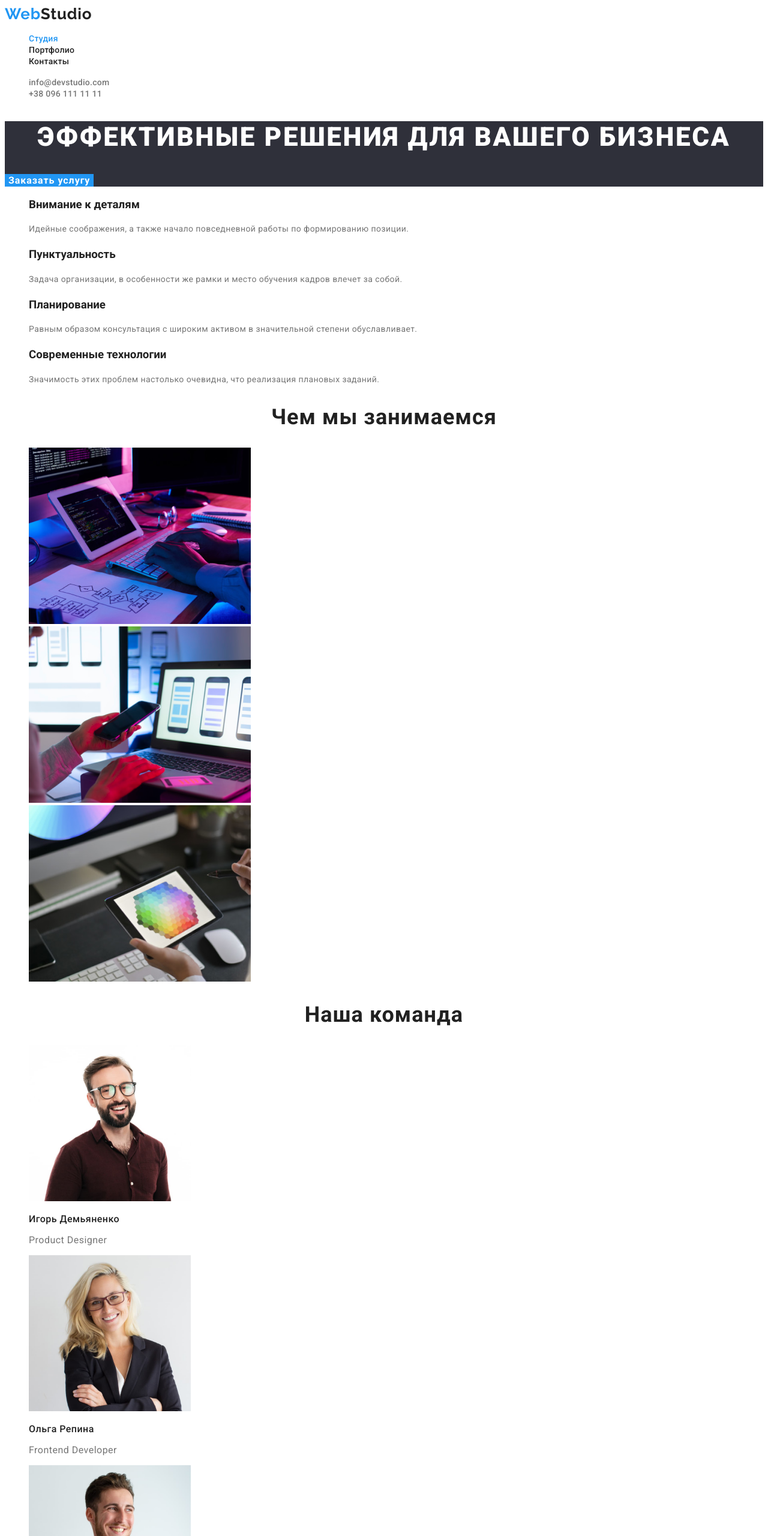
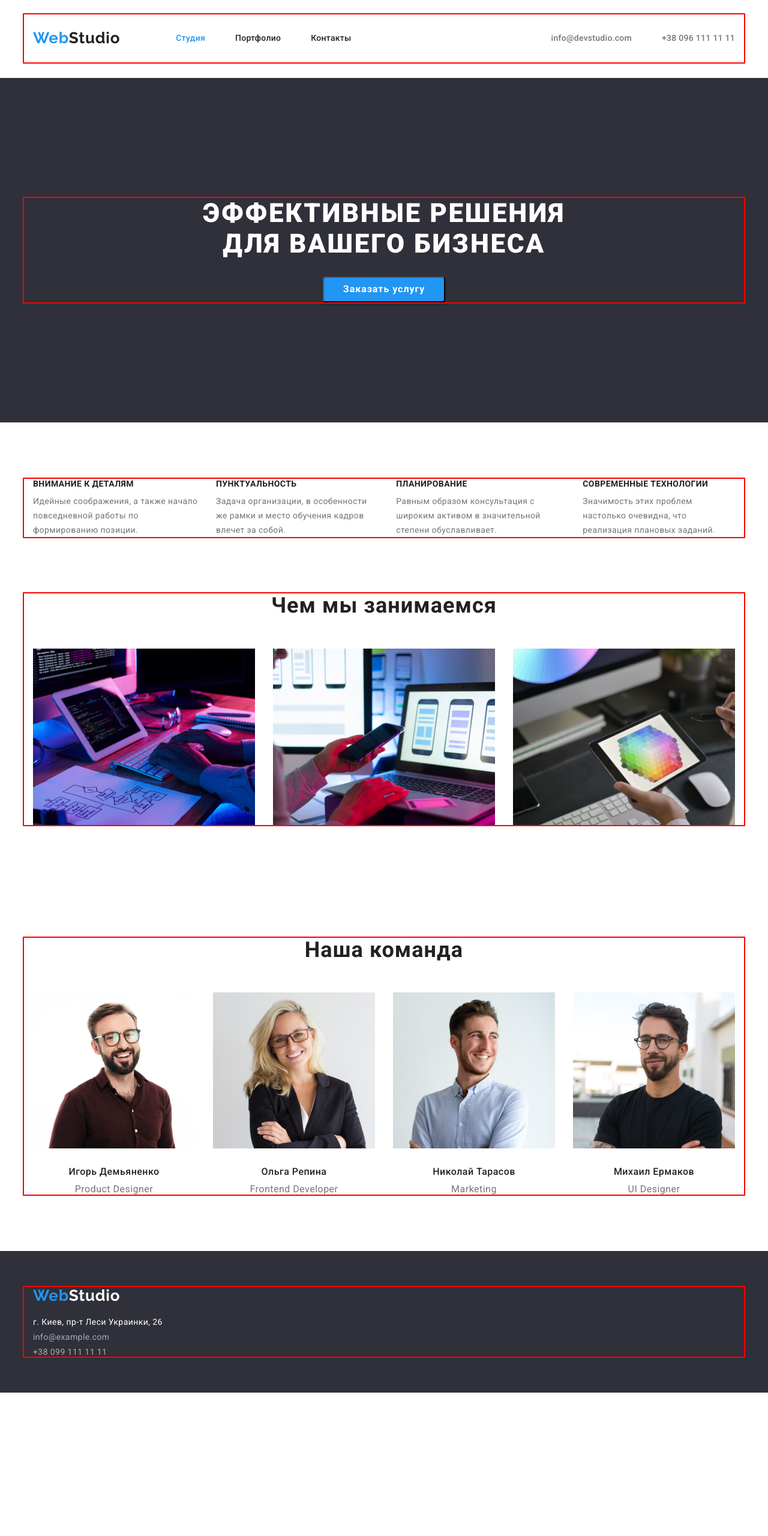
Before and after one commit to lilempuh/goit-markup-hw-02, a plain HTML site: page index.html in a window 1280 px wide. Shown: the top 2560 px of the page at 60% size. After the commit the page ends 2321 px from the top, so only its background shows below. Drawn offline with nearby package versions, Linux system fonts and the light colour scheme.

Commit message:
ДЗ 3
С вопросом, кнопки в портфолио не центрируются, не могу найти причину почему

```diff
--- a/css/styles.css
+++ b/css/styles.css
@@ -5,12 +5,29 @@
   --text-color: #757575;
   --footer-link-color:rgba(255, 255, 255, 0.6);
   --porfolio-btn-color:#f5f4fa;
+  --portfolio-second-list-gap:30px;
 }
 
 body {
   font-family: "Roboto", sans-serif;
   color: #212121;
-  background-color: ;
+  box-sizing: border-box;
+  margin: 0;
+}
+p, h1, h2 ,h3, h4, h5, h6 {
+  margin: 0;
+}
+ul, ol {
+  margin: 0;
+  padding: 0;
+}
+button{
+  cursor: pointer;
+  border-radius: 4px;
+}
+img, a {
+  display: block;
+  max-width: 100%;
 }
 .list {
   list-style: none;
@@ -18,8 +35,47 @@ body {
 .link {
   text-decoration: none;
 }
+.container{
+  width: 1200px;
+  height: 100%;
+  padding-left: 15px;
+  padding-right: 15px;
+  margin: 0 auto;
+  outline: 2px solid red;
+}
+/*----------------------------- HEADER ---------------------------------*/
+.header{
+  padding-top: 24px;
+  padding-bottom: 25px;
+  border-bottom: 1px solid #ECECEC;
+   }
+.header-container
+{
+  display: flex;
+  align-items: center;
+    }
 
-/*----------------------------- HEADER ---------------------------------*/
+.header-list{
+  display: flex;
+  }
+
+.header-list .header-item + .header-item {
+  margin-left: 50px;
+}
+
+.header-list-contact {
+  display: flex;
+  margin-left: auto;
+}
+
+.header-list-contact .header-item-contact + .header-item-contact {
+  margin-left: 50px;
+}
+
+/* .header-list-contact:not(:last-child) {
+  margin-right: 50px;
+  margin-left: auto;
+} */
 .header-logo {
   font-family: "Raleway", sans-serif;
   font-weight: 700;
@@ -27,7 +83,8 @@ body {
   line-height: 1, 19;
   letter-spacing: 0.03em;
   color: var(--acent-color);
-}
+  margin-right: 93px;
+   }
 .header-logo-second {
   color: #212121;
 }
@@ -37,6 +94,8 @@ body {
   line-height: 1.14;
   letter-spacing: 0.02em;
   color: inherit;
+  padding-top: 32px;
+  padding-bottom: 32px;
 }
 .link-current{
  color: var(--acent-color);
@@ -47,7 +106,10 @@ body {
   line-height: 1.14;
   letter-spacing: 0.02em;
   color: var(--text-color);
+  padding-top: 32px;
+  padding-bottom: 32px;
 }
+
 .header-link:hover,
 .header-link-contact:hover,
 .header-link:focus,
@@ -57,17 +119,24 @@ body {
 /*------------------------------------------ MAIN -------------------------------------------*/
 .hero {
   background-color: var(--backgroud-color);
+  padding-top: 200px;
+  padding-bottom: 200px;
+  text-align: center;
 }
 .hero-title {
   font-weight: 900;
   font-size: 44px;
   line-height: 1, 37;
   letter-spacing: 0.06em;
-  text-align: center;
   text-transform: uppercase;
   color: var(--acent-second-color);
+  width: 696px;
+  margin: 0 auto;
+  margin-bottom: 30px;
 }
+
 .hero-btn {
+  display: flex;
   font-family: inherit;
   font-weight: 700;
   font-size: 16px;
@@ -75,9 +144,24 @@ body {
   letter-spacing: 0.06em;
   color: var(--acent-second-color);
   background-color: var(--acent-color);
-  border: none;
+  background: #2196F3;
+  box-shadow: 0px 4px 4px rgba(0, 0, 0, 0.15);
+  min-width: 136px;
+  min-height: 30px;
+  padding: 10px 32px;
+  margin: 0 auto;
+  }
+.quality{
+  padding-top: 94px;
+  padding-bottom: 94px;
 }
-
+.quality-list{
+display: flex;
+margin-right: -30px;
+}
+.quality-element{
+width: calc(100 / 4- 30px);
+margin-right: 30px;
 }
 .quality-title {
   font-weight: 700;
@@ -85,12 +169,24 @@ body {
   line-height: 1, 14;
   letter-spacing: 0.03em;
   text-transform: uppercase;
+  margin-bottom: 10px;
 }
 .quality-after-title {
   font-size: 14px;
   line-height: 1.71;
   letter-spacing: 0.03em;
   color: var(--text-color);
+}
+.about{
+padding-bottom: 94px;
+}
+.about-list{
+  display: flex;
+  margin-right: -30px;
+}
+.about-item{
+width: calc(100 / 3- 30px);
+margin-right: 30px;
 }
 .about-title,
 .team-title
@@ -100,23 +196,42 @@ body {
   line-height: 1, 17;
   letter-spacing: 0.03em;
   text-align: center;
+  margin-bottom: 50px;
 }
+.team{
+  padding-top: 94px;
+  padding-bottom: 94px;
 
+}
+.team-list{
+  display: flex;
+  margin-right: -30px;
+  justify-content: center;
+}
+.team-item{
+  width: calc(100 / 4 - 30px);
+  margin-right: 30px;
+  text-align: center;
+}
 .team-name {
   font-weight: 500;
   font-size: 16px;
   line-height: 1, 19;
   letter-spacing: 0.03em;
+  margin-top: 30px;
 }
 .team-after-name {
   font-size: 16px;
   line-height: 1, 19;
   letter-spacing: 0.03em;
   color: var(--text-color);
+  margin-top: 10px;
 }
 /* ------------------------------------------FOOTER ----------------------------------------*/
 .footer {
   background-color: var(--backgroud-color);
+  padding-top: 60px;
+  padding-bottom: 60px;
 }
 .footer-logo {
   font-family: "Raleway", sans-serif;
@@ -125,9 +240,17 @@ body {
   line-height: 1, 19;
   letter-spacing: 0.03em;
   color: var(--acent-color);
-}
+
+   }
 .footer-logo-second {
   color: var(--acent-second-color);
+  margin-bottom: 20px;
+}
+.footer-list{
+  margin-top: 20px;
+}
+.footer-item:not(:last-child){
+  margin-bottom: 9px;
 }
 .footer-link-maps {
   font-size: 14px;
@@ -147,6 +270,36 @@ body {
 }
 
 /* _____________________________________PORTFOLIO ___________________________*/
+
+.portfolio {
+  padding-top: 100px;
+  padding-bottom: 114px;
+  }
+.portfolio-list {
+  display: flex;
+  margin-right: -8px;
+  margin-bottom: 50px;
+  justify-content: center;
+}
+
+.portfolio-item {
+  flex-basis: calc(100% / 5 - 8px);
+  margin-right: 8px;
+}
+.portfolio-second-list {
+  display: flex;
+  flex-wrap: wrap;
+  margin-left: calc(-1 * var(--portfolio-second-list-gap));
+  margin-top: calc(-1 * var(--portfolio-second-list-gap));
+
+}
+.portfolio-second-item {
+ flex-basis: calc(100% / 3 - var(--portfolio-second-list-gap));
+ margin-left: var(--portfolio-second-list-gap);
+ margin-top: var(--portfolio-second-list-gap);
+ justify-content: center;
+}
+
 .portfolio-btn {
   font-family: inherit;
   font-weight: 500;
@@ -155,23 +308,30 @@ body {
   letter-spacing: 0.03em;
   background: var(--porfolio-btn-color);
   border: none;
+  padding: 6px 22px;
 }
 .portfolio-btn:hover,
 .portfolio-btn:focus {
   color: var(--acent-second-color);
   background-color: var(--acent-color);
 }
-
+.portfolio-second-link {
+  border: 1px solid #EEEEEE;;
+}
+.portfolio-second-card {
+  padding: 20px 24px;
+  }
 .portfolio-second-title {
   font-weight: 700;
   font-size: 18px;
   line-height: 2, 00;
   letter-spacing: 0.06em;
-}
+  }
 .portfolio-after-title {
   font-family: inherit
   font-size: 16px;
   line-height: 1, 87;
   letter-spacing: 0.03em;
   color: var(--text-color);
+  margin-top: 4px;
 }
--- a/index.html
+++ b/index.html
@@ -9,11 +9,15 @@
     <link rel="preconnect" href="https://fonts.gstatic.com" crossorigin>
     <link href="https://fonts.googleapis.com/css2?family=Raleway:wght@700&family=Roboto:wght@400;500;700;900&display=swap"
         rel="stylesheet">
+        <link rel="stylesheet" href="https://cdnjs.cloudflare.com/ajax/libs/modern-normalize/1.1.0/modern-normalize.min.css"
+            integrity="sha512-wpPYUAdjBVSE4KJnH1VR1HeZfpl1ub8YT/NKx4PuQ5NmX2tKuGu6U/JRp5y+Y8XG2tV+wKQpNHVUX03MfMFn9Q=="
+            crossorigin="anonymous" referrerpolicy="no-referrer" />
 
     <link rel="stylesheet" href="./css/styles.css">
 </head>
 <body>
     <header class="header">
+     <div class="container header-container">
         <a class="header-logo link" href="" lang="en">Web<span class="header-logo-second">Studio</span></a>
         <nav class="header-nav">
             <ul class="header-list list ">
@@ -23,18 +27,21 @@
             </ul>
         </nav>
         <ul class="header-list-contact list">
-            <li class="header-item-contact"><a class="header-link-contact link"
-                    href="mailto:info@devstudio.com">info@devstudio.com</a></li>
+            <li class="header-item-contact"><a class="header-link-contact link" href="mailto:info@devstudio.com">info@devstudio.com</a></li>
             <li class="header-item-contact"><a class="header-link-contact link" href="tel:+380961111111">+38 096
                     111 11 11</a></li>
         </ul>
+        </div>
     </header>
      <main>
          <section class="hero">
+            <div class="container">
             <h1 class="hero-title">Эффективные решения для вашего бизнеса</h1>
             <button type="button" class="hero-btn">Заказать услугу</button>
+            </div>
         </section>
         <section class="quality">
+            <div class="container">
             <ul class="quality-list list">
                 <li class="quality-element">
                     <h3 class="quality-title">Внимание к деталям</h3>
@@ -53,16 +60,20 @@
                     <p class="quality-after-title">Значимость этих проблем настолько очевидна, что реализация плановых заданий.</p>
                 </li>
             </ul>
+            </div>
         </section>
         <section class="about">
+            <div class="container">
             <h2 class="about-title">Чем мы занимаемся</h2>
             <ul class="about-list list">
                 <li class="about-item"><a class="about-link link" href=""><img src="./images/img-1.png" alt="работа на клавиатуре" width="370" height="294"></a></li>
                 <li class="about-item"><a class="about-link link" href=""><img src="./images/img-2.png" alt="сопряжение телефона и компьтера" width="370" height="294"></a></li>
                 <li class="about-item"><a class="about-link link" href=""><img src="./images/img-3.png" alt="картинка на планшете" width="370" height="294"></a></li>
             </ul>
+            </div>
         </section>
         <section class="team">
+            <div class="container">
             <h2 class="team-title">Наша команда</h2>
             <ul class="team-list list">
                 <li class="team-item">
@@ -86,15 +97,18 @@
                     <p lang="en" class="team-after-name">UI Designer</p>
                 </li>
             </ul>
+            </div>
         </section>
      </main>
      <footer class="footer">
+        <div class="container">
         <a class="footer-logo link" href="" lang="en">Web<span class="footer-logo-second">Studio</span></a>
         <ul class="footer-list list">
             <li class="footer-item"><a class="footer-link-maps link" href="https://goo.gl/maps/vnpv5dZW7NSg2xcv8" target="_blank" rel="noreferrer noopener">г. Киев, пр-т Леси Украинки, 26</a></li>
             <li class="footer-item"><a class="footer-link link" href="mailto:info@example.com">info@example.com</a></li>
             <li class="footer-item"><a class="footer-link link" href="tel:+380991111111">+38 099 111 11 11</a></li>
         </ul>
+        </div>
      </footer>
     </body>
 </html>
```
Also changed, not shown: portfolio.html (+36 -9 lines).
